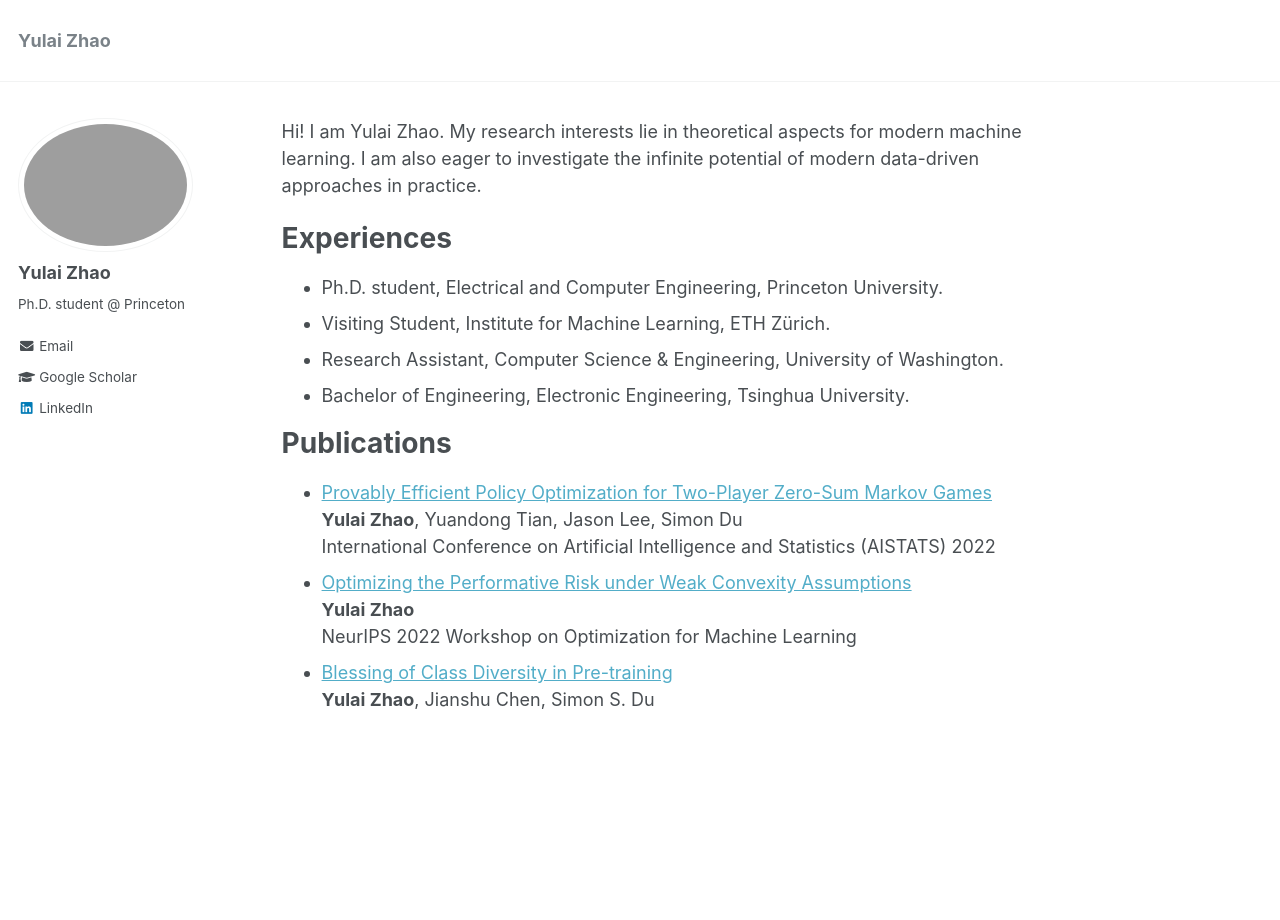
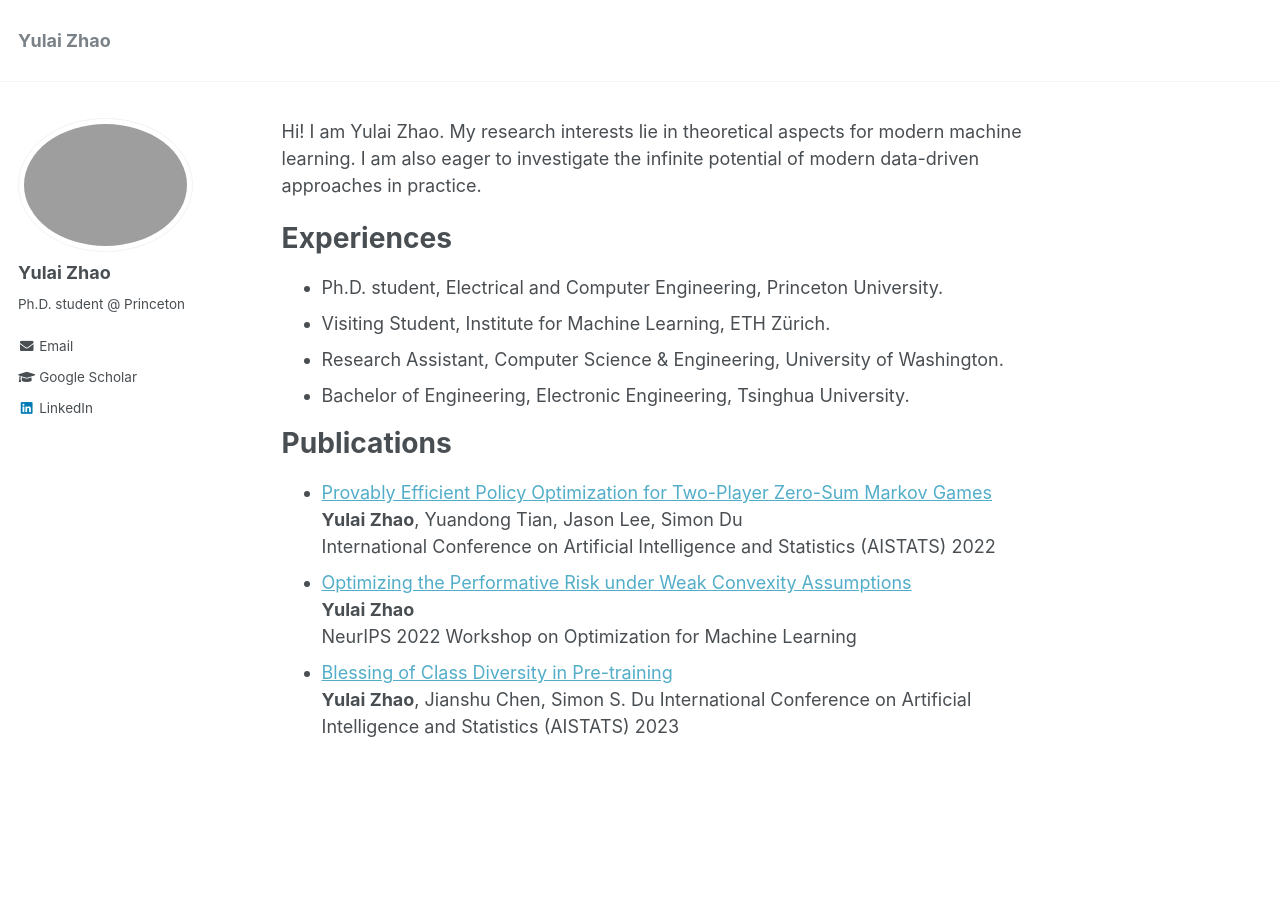
Before and after one commit to zhaoyl18/zhaoyl18.github.io, a Jekyll site: the page built from _pages/about.md, in a window 1280 px wide. Built offline with Jekyll 4.4.1, drawn with Linux system fonts in a browser that asks for light colours.

Commit message:
Update about.md

```diff
--- a/_pages/about.md
+++ b/_pages/about.md
@@ -26,3 +26,4 @@ International Conference on Artificial Intelligence and Statistics (AISTATS) 202
 NeurIPS 2022 Workshop on Optimization for Machine Learning
 * [Blessing of Class Diversity in Pre-training](https://arxiv.org/abs/2209.03447)
 **Yulai Zhao**, Jianshu Chen, Simon S. Du
+International Conference on Artificial Intelligence and Statistics (AISTATS) 2023
```
